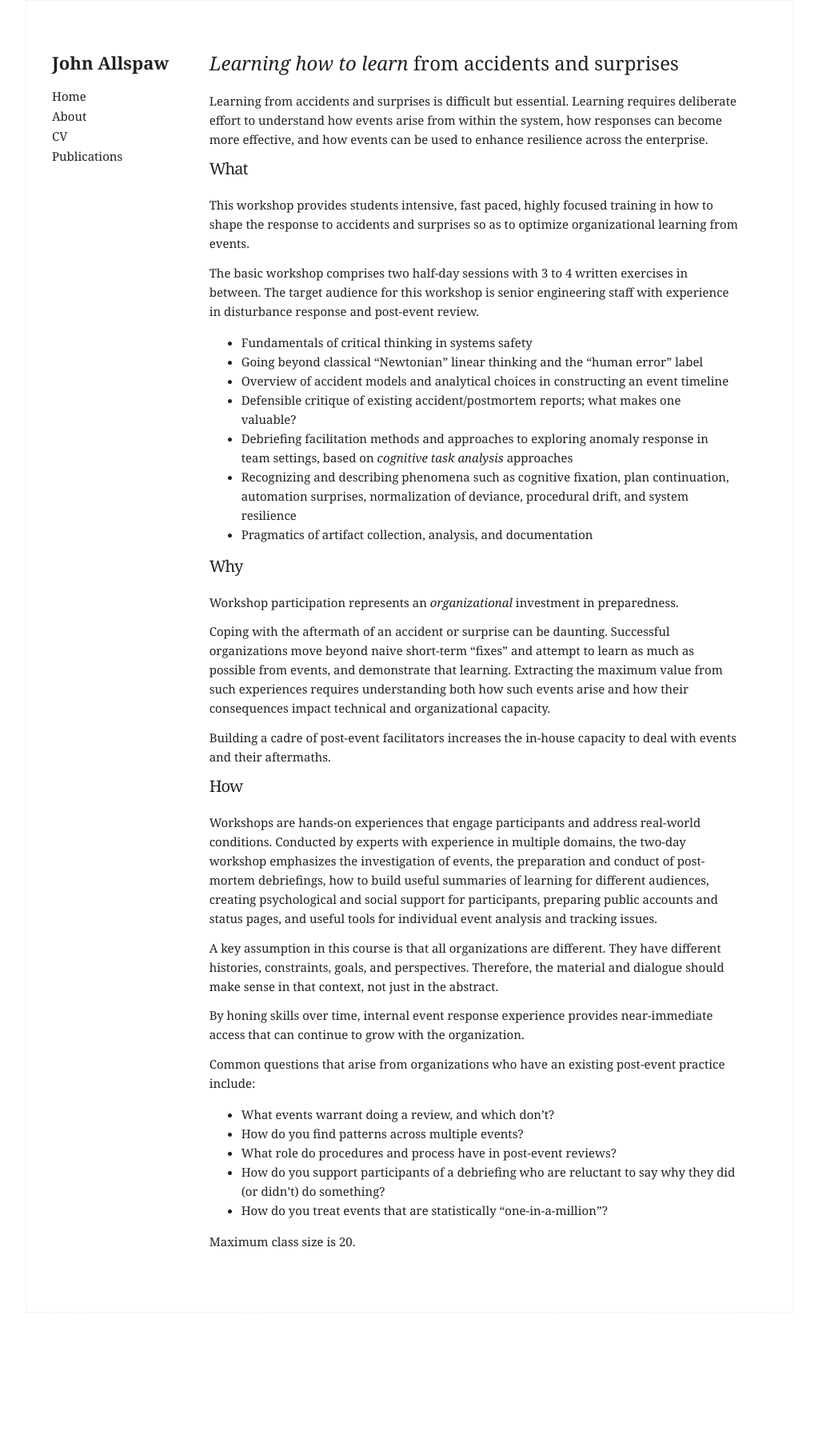
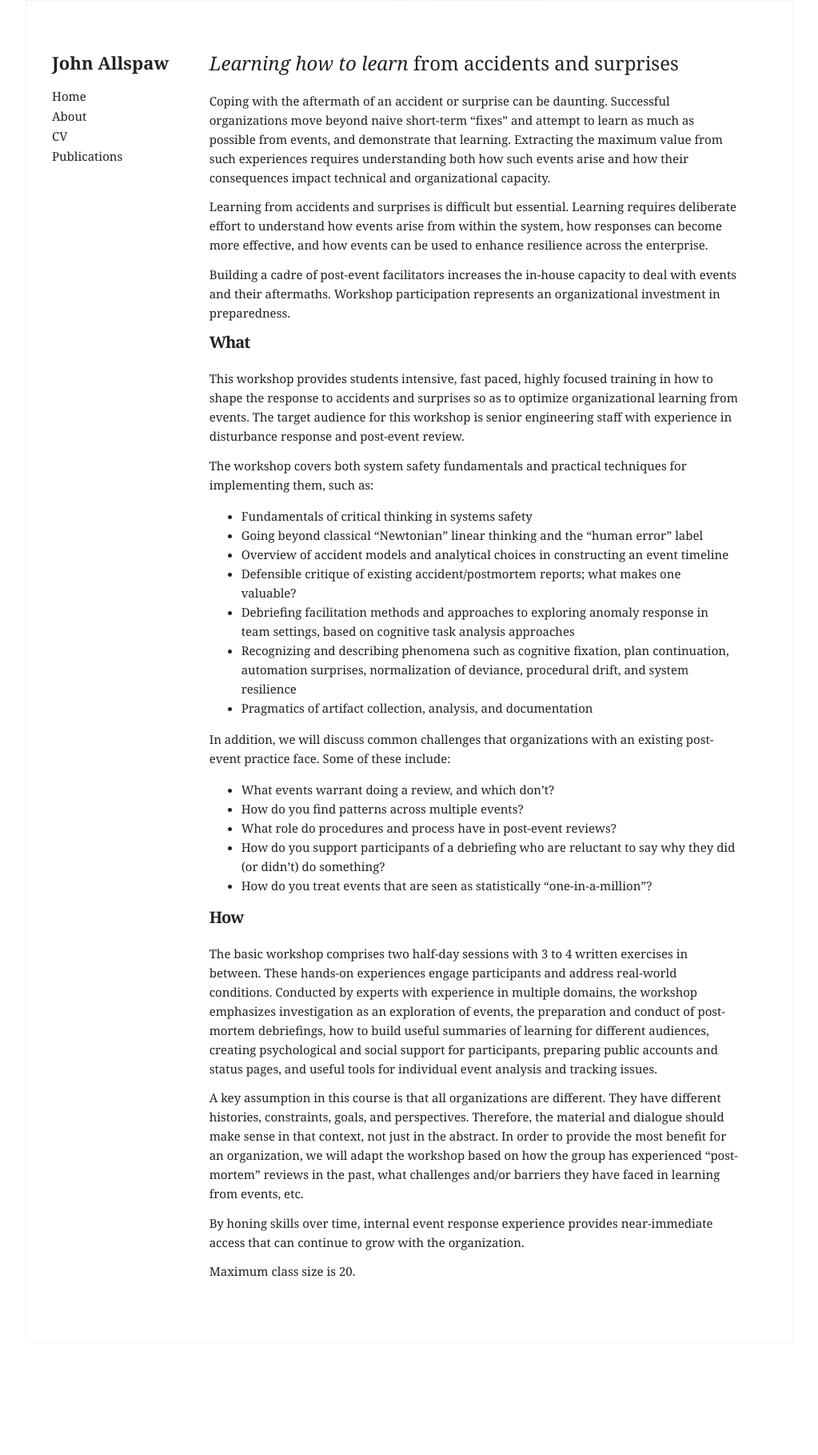
Before and after one commit to jallspaw/jallspaw.github.io, a Jekyll site: the page built from workshop-learning1.md, in a window 1280 px wide. Shown: the whole page at 80% size, without its empty margins (128-1151 px from the left). Built offline with Jekyll 4.4.1, drawn with Linux system fonts in a browser that asks for light colours; before the commit the page ends 1781 px from its top, so only the background shows below that.

Commit message:
changed some ordering around, thanks to Imbriaco for feedback

```diff
--- a/workshop-learning1.md
+++ b/workshop-learning1.md
@@ -6,44 +6,41 @@ permalink: /workshop-learning1/
 
 # _Learning how to learn_ from accidents and surprises
 
+Coping with the aftermath of an accident or surprise can be daunting. Successful organizations move beyond naive short-term “fixes” and attempt to learn as much as possible from events, and demonstrate that learning. Extracting the maximum value from such experiences requires understanding both how such events arise and how their consequences impact technical and organizational capacity.
+
 Learning from accidents and surprises is difficult but essential. Learning requires deliberate effort to understand how events arise from within the system, how responses can become more effective, and how events can be used to enhance resilience across the enterprise.
 
-### What
+Building a cadre of post-event facilitators increases the in-house capacity to deal with events and their aftermaths. Workshop participation represents an organizational investment in preparedness.
 
-This workshop provides students intensive, fast paced, highly focused training in how to shape the response to accidents and surprises so as to optimize organizational learning from events.
+### **What**
 
-The basic workshop comprises two half-day sessions with 3 to 4 written exercises in between. The target audience for this workshop is senior engineering staff with experience in disturbance response and post-event review.
+This workshop provides students intensive, fast paced, highly focused training in how to shape the response to accidents and surprises so as to optimize organizational learning from events. The target audience for this workshop is senior engineering staff with experience in disturbance response and post-event review.
+
+The workshop covers both system safety fundamentals and practical techniques for implementing them, such as:
 
 * Fundamentals of critical thinking in systems safety
 * Going beyond classical “Newtonian” linear thinking and the “human error” label
 * Overview of accident models and analytical choices in constructing an event timeline
 * Defensible critique of existing accident/postmortem reports; what makes one valuable?
-* Debriefing facilitation methods and approaches to exploring anomaly response in team settings, based on _cognitive task analysis_ approaches
+* Debriefing facilitation methods and approaches to exploring anomaly response in team settings, based on cognitive task analysis approaches
 * Recognizing and describing phenomena such as cognitive fixation, plan continuation, automation surprises, normalization of deviance, procedural drift, and system resilience
 * Pragmatics of artifact collection, analysis, and documentation
 
-### Why
-
-Workshop participation represents an _organizational_ investment in preparedness.
-
-Coping with the aftermath of an accident or surprise can be daunting. Successful organizations move beyond naive short-term “fixes” and attempt to learn as much as possible from events, and demonstrate that learning. Extracting the maximum value from such experiences requires understanding both how such events arise and how their consequences impact technical and organizational capacity.
-
-Building a cadre of post-event facilitators increases the in-house capacity to deal with events and their aftermaths.
-
-### How
-
-Workshops are hands-on experiences that engage participants and address real-world conditions. Conducted by experts with experience in multiple domains, the two-day workshop emphasizes the investigation of events, the preparation and conduct of post-mortem debriefings, how to build useful summaries of learning for different audiences, creating psychological and social support for participants, preparing public accounts and status pages, and useful tools for individual event analysis and tracking issues.
-
-A key assumption in this course is that all organizations are different. They have different histories, constraints, goals, and perspectives. Therefore, the material and dialogue should make sense in that context, not just in the abstract.
-
-By honing skills over time, internal event response experience provides near-immediate access that can continue to grow with the organization.
-
-Common questions that arise from organizations who have an existing post-event practice include:
+In addition, we will discuss common challenges that organizations with an existing post-event practice face. Some of these include:
 
 * What events warrant doing a review, and which don’t?
 * How do you find patterns across multiple events?
 * What role do procedures and process have in post-event reviews?
 * How do you support participants of a debriefing who are reluctant to say why they did (or didn’t) do something?
-* How do you treat events that are statistically “one-in-a-million”?
+* How do you treat events that are seen as statistically “one-in-a-million”?
+
+
+### **How**
+
+The basic workshop comprises two half-day sessions with 3 to 4 written exercises in between. These hands-on experiences engage participants and address real-world conditions. Conducted by experts with experience in multiple domains, the workshop emphasizes investigation as an exploration of events, the preparation and conduct of post-mortem debriefings, how to build useful summaries of learning for different audiences, creating psychological and social support for participants, preparing public accounts and status pages, and useful tools for individual event analysis and tracking issues.
+
+A key assumption in this course is that all organizations are different. They have different histories, constraints, goals, and perspectives. Therefore, the material and dialogue should make sense in that context, not just in the abstract. In order to provide the most benefit for an organization, we will adapt the workshop based on how the group has experienced “post-mortem” reviews in the past, what challenges and/or barriers they have faced in learning from events, etc.
+
+By honing skills over time, internal event response experience provides near-immediate access that can continue to grow with the organization.
 
 Maximum class size is 20.
```
